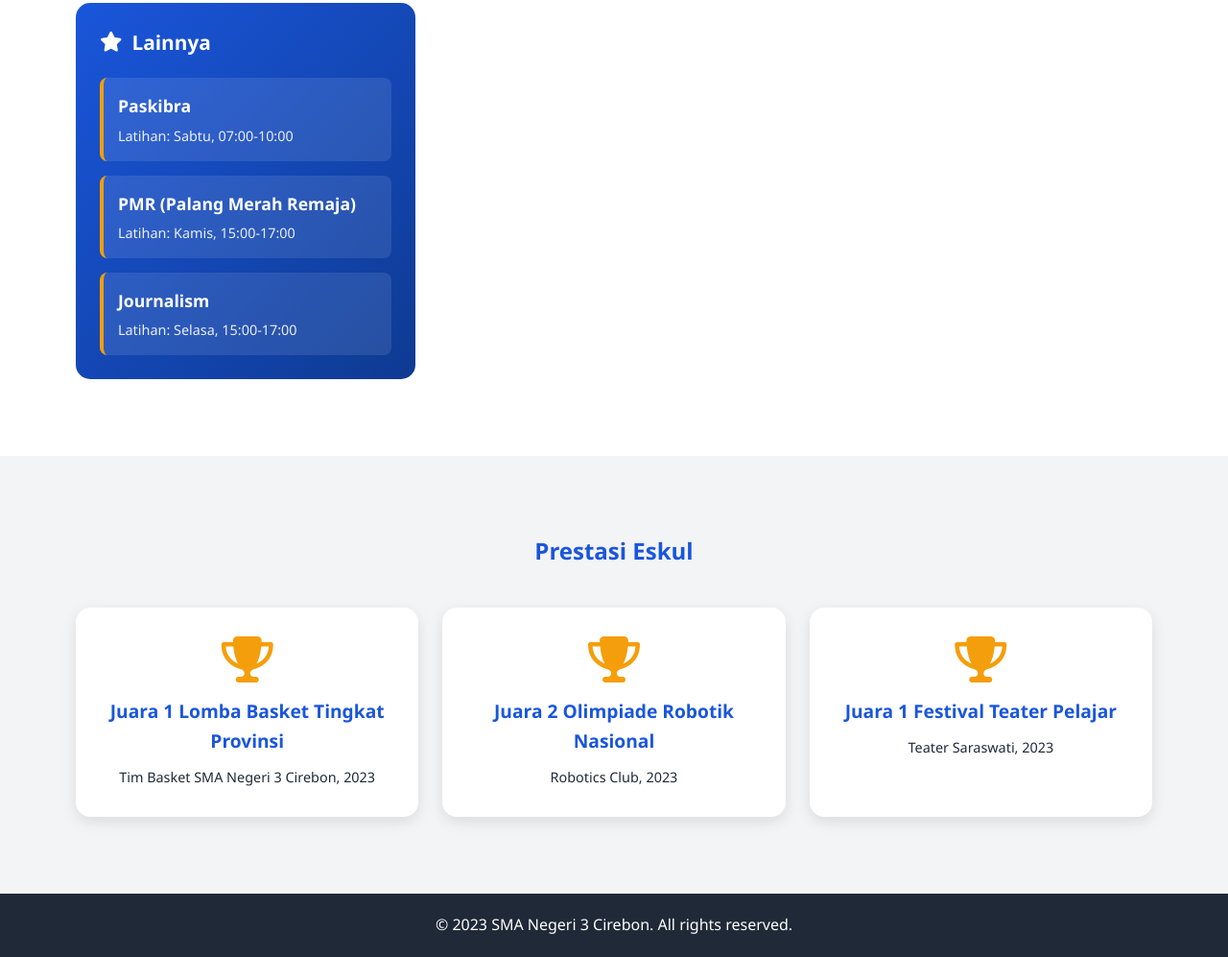
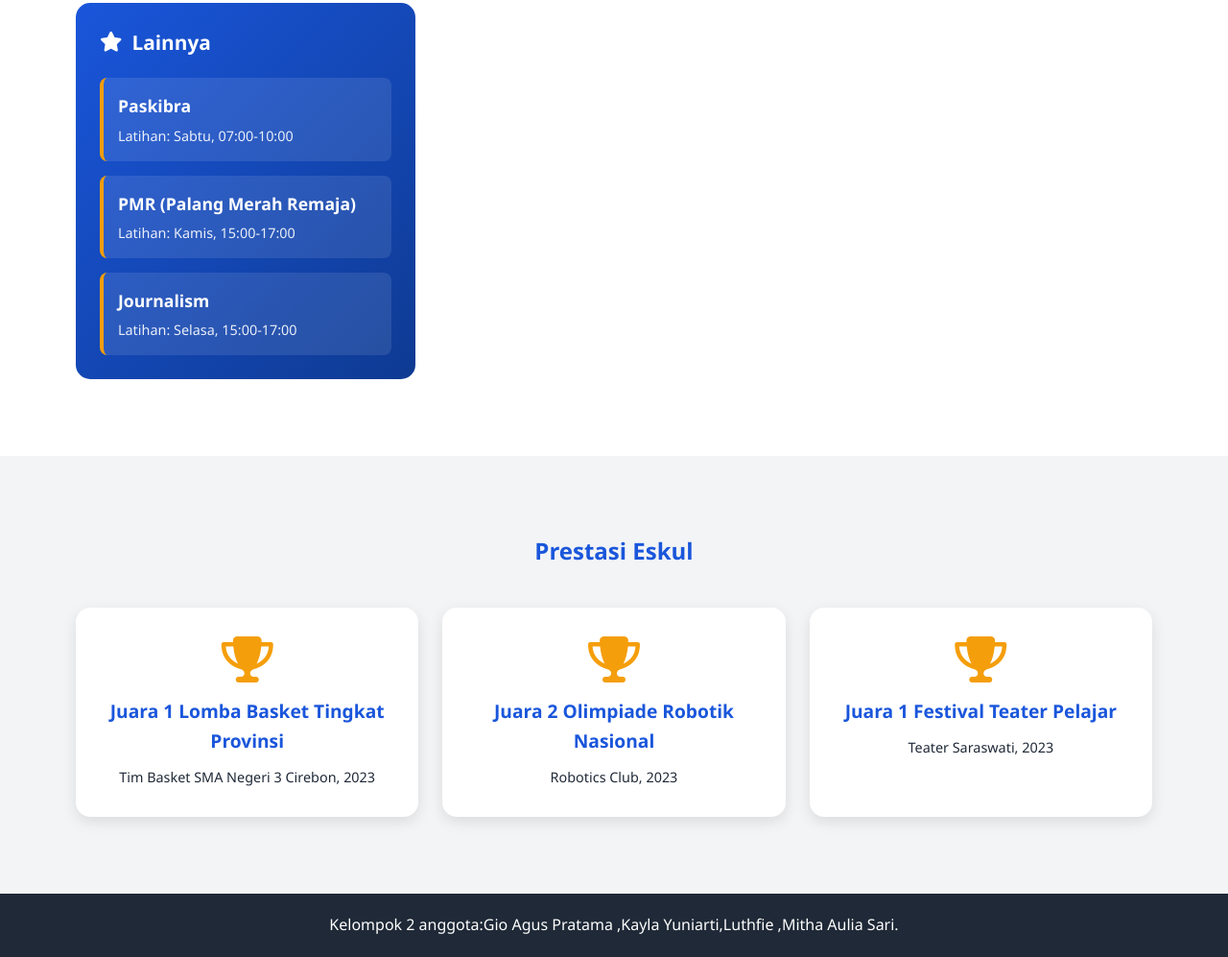
Before and after one commit to lurtd12/ngetes, a plain HTML site: page jurusan & eskul.html in a window 1280 px wide. Shown: the part 1691-2688 px from the top of the page at 96% size. Drawn offline with Linux system fonts and the light colour scheme.

Commit message:
Update jurusan & eskul.html

```diff
--- a/jurusan & eskul.html
+++ b/jurusan & eskul.html
@@ -205,7 +205,7 @@
     <!-- Footer -->
     <footer>
         <div class="container">
-            <p>© 2023 SMA Negeri 3 Cirebon. All rights reserved.</p>
+            <p>Kelompok 2 anggota:Gio Agus Pratama ,Kayla Yuniarti,Luthfie ,Mitha Aulia Sari.</p>
         </div>
     </footer>
 
@@ -216,4 +216,4 @@
         });
     </script>
 </body>
-</html>
+                            </html>
```
